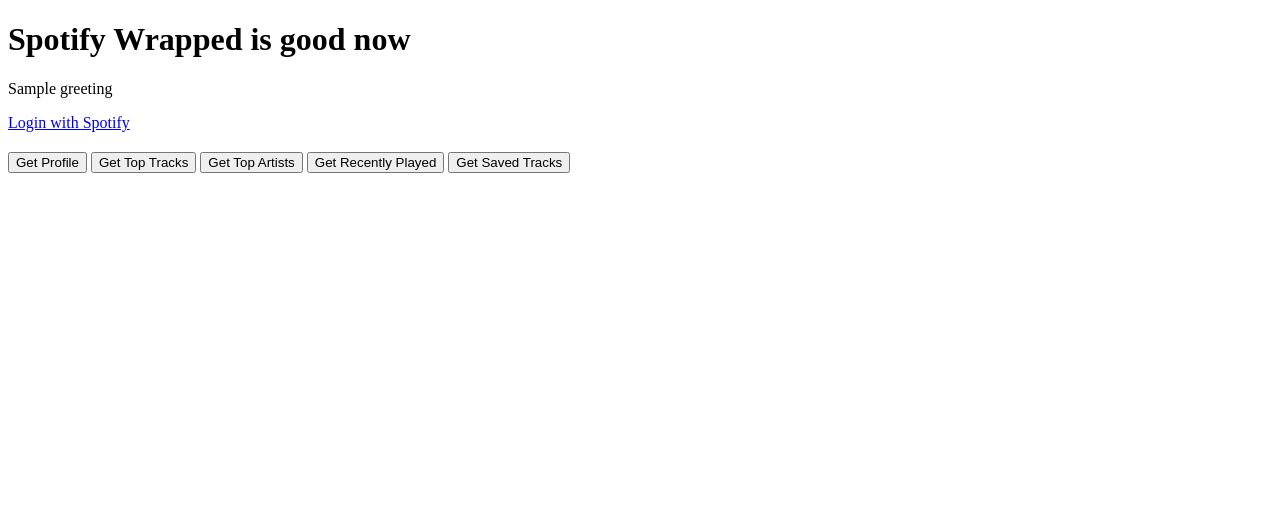
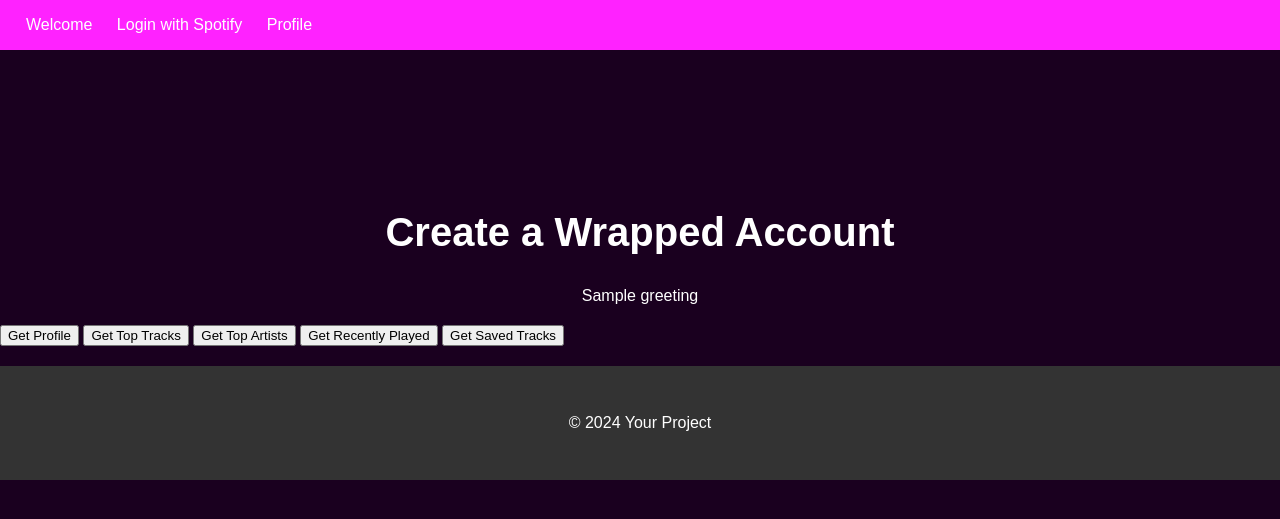
Before and after one commit to anirudh-seshadri/spotify-wrapped, a Django app: template web_app/templates/index.html in a window 1280 px wide. Shown: the top 519 px of the page. Run offline with Django 5.2, Linux system fonts and the light colour scheme; the template is opened without the code that fills it: most values are stand-ins (such as "Sample title", 1, 10 or a date in 2020).

Commit message:
welcome page and login buttons together

```diff
--- a/web_app/templates/index.html
+++ b/web_app/templates/index.html
@@ -5,12 +5,21 @@
     <meta charset="UTF-8">
     <meta name="viewport" content="width=device-width, initial-scale=1.0">
     <title>Spotify Wrapped Home</title>
+    <link rel="stylesheet" href="{% static 'css/styles.css' %}">
 </head>
 <body>
-    <h1>Spotify Wrapped is good now</h1>
-    <p>{{ greeting }}</p> <!-- This should display "How are you, user?" -->
+    <header>
+        <nav>
+            <a href="#">Welcome</a>
+            <a href="{% url 'spotify_login' %}">Login with Spotify</a>
+            <a href="#">Profile</a>
+        </nav>
+    </header>
 
-    <a href="{% url 'spotify_login' %}">Login with Spotify</a>
+    <div class="welcome-container">
+        <h1>Create a Wrapped Account</h1>
+        <p>{{ greeting }}</p> <!-- This should display "How are you, user?" -->
+    </div>
 
     <div style="margin-top: 20px;">
         <button onclick="fetchData('/api/profile/')">Get Profile</button>
@@ -22,6 +31,10 @@
 
     <pre id="result" style="margin-top: 20px;"></pre>
 
+    <footer>
+        <p>© 2024 Your Project</p>
+    </footer>
+
     <script>
         async function fetchData(endpoint) {
             const response = await fetch(endpoint);
--- a/web_app/templates/welcome.html
+++ b/web_app/templates/welcome.html
@@ -5,7 +5,7 @@
     <meta charset="UTF-8">
     <meta name="viewport" content="width=device-width, initial-scale=1.0">
     <title>Welcome</title>
-    <link rel="stylesheet" href="{% static 'css/styles.css' %}"> <!-- Assuming you'll add your CSS file -->
+    <link rel="stylesheet" href="{% static 'css/styles.css' %}">
 </head>
 <body>
     <header>
```
Also changed, not shown: db.sqlite3.
